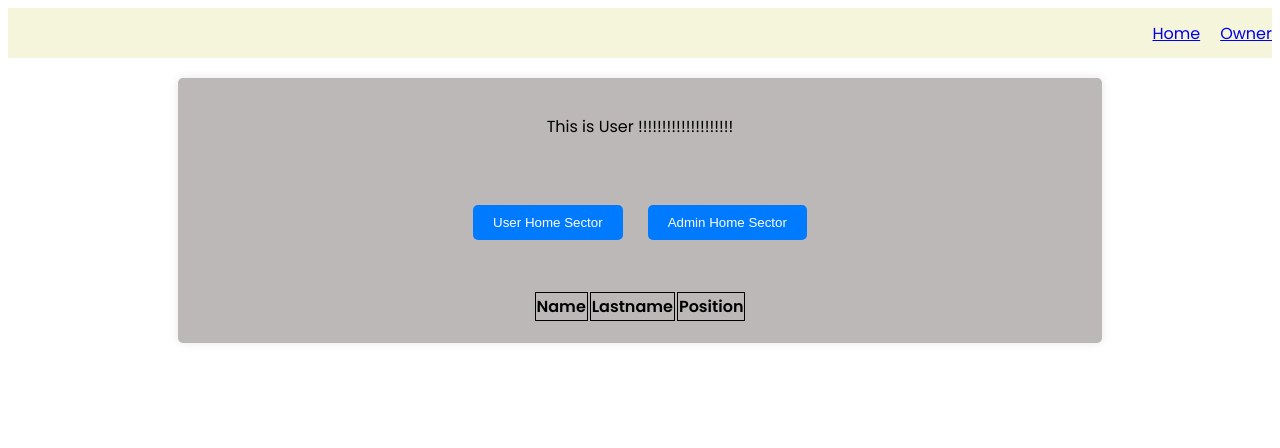
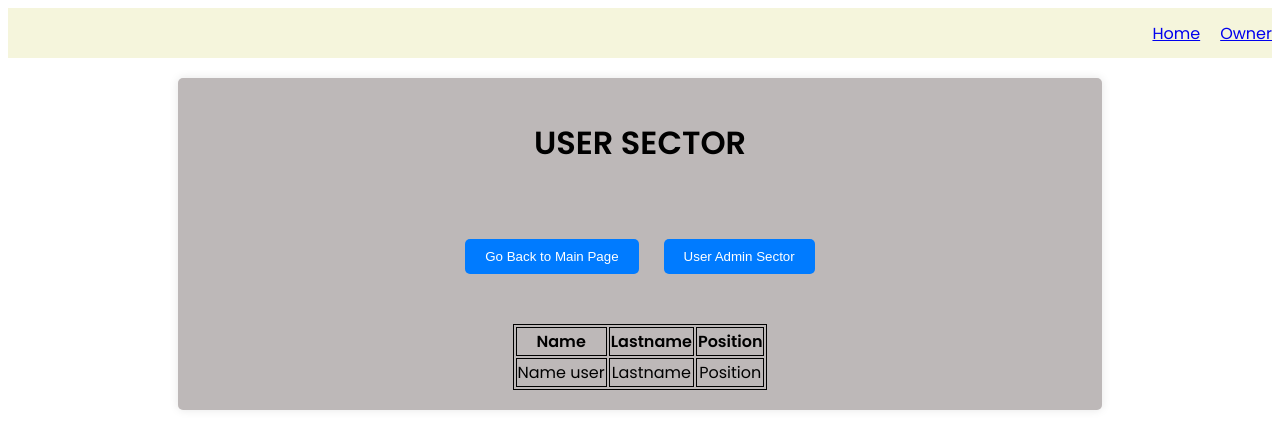
Before and after one commit to Kurootoy/Assessment_react, a React (Vite) app: page /user-home in a window 1280 px wide. Shown: the top 448 px of the page. Built offline with nearby package versions, Linux system fonts and the light colour scheme.

Commit message:
Clean up code

```diff
--- a/Component/Homepage_admin.jsx
+++ b/Component/Homepage_admin.jsx
@@ -1,15 +1,16 @@
+
 import { Link } from "react-router-dom";
 import Layout from "./Layout";
 
-const Homepage_admin = () => {
+const HomepageAdmin = () => {
   return (
     <Layout>
       <div className="homepage">
         <div className="text-box">
-        <h1>HOme ad minnn !!!!!</h1>
+          <h1>Home Admin !!!!!</h1>
           <div className="button-normal">
             <Link to="/">
-            <button>Go Back to mainpage</button>
+              <button>Go Back to Main Page</button>
             </Link>
             <Link to="/user-home">
               <button>User Home Sector</button>
@@ -17,22 +18,32 @@ const Homepage_admin = () => {
           </div>
           <div className="create-user">
             <div className="text-in-admin">
-            <h1>Create user Here</h1>
+              <h1>Create User Here</h1>
             </div>
             <div className="input-admin">
-            <input type="text" placeholder="Name"></input>
-            <input type="text" placeholder="Lastname"></input>
-            <input type="text" placeholder="Position"></input>
+              <input type="text" placeholder="Name" />
+              <input type="text" placeholder="Lastname" />
+              <input type="text" placeholder="Position" />
               <button>Save</button>
             </div>
             <div className="table-admin">
               <table>
+                <thead>
                   <tr>
                     <th>Name</th>
                     <th>Lastname</th>
                     <th>Position</th>
                     <th>Action</th>
                   </tr>
+                </thead>
+                <tbody>
+                  <tr>
+                    <td>Name user</td>
+                    <td>Lastname</td>
+                    <td>Position</td>
+                    <td>Delete</td>
+                  </tr>
+                </tbody>
               </table>
             </div>
           </div>
@@ -41,4 +52,5 @@ const Homepage_admin = () => {
     </Layout>
   );
 };
-export default Homepage_admin;
+
+export default HomepageAdmin;
--- a/Component/Homepage_normal.jsx
+++ b/Component/Homepage_normal.jsx
@@ -1,6 +1,6 @@
 import { Link } from "react-router-dom";
 
-const Homepage_normal = () => {
+const HomepageNormal = () => {
   return (
     <div className="homepage">
       <div className="text-box">
@@ -13,11 +13,12 @@ const Homepage_normal = () => {
             <button>User Home Sector</button>
           </Link>
           <Link to="/add-home-sector">
-            <button>Addmin Home Sector</button>
+            <button>Admin Home Sector</button>
           </Link>
         </div>
       </div>
     </div>
   );
 };
-export default Homepage_normal;
+
+export default HomepageNormal;
--- a/Component/Homepage_user.jsx
+++ b/Component/Homepage_user.jsx
@@ -1,31 +1,43 @@
+
+import { Link } from "react-router-dom";
 import Layout from "./Layout";
-import { Link } from "react-router-dom";
-const Homepage_user = () => {
+
+const HomepageAdmin = () => {
   return (
-    <div>
-      <Layout />
+    <Layout>
       <div className="homepage">
         <div className="text-box">
-        <p>This is User !!!!!!!!!!!!!!!!!!!!</p>
+          <h1>USER SECTOR</h1>
           <div className="button-normal">
-        <Link to="/user-home">
-          <button>User Home Sector</button>
+            <Link to="/">
+              <button>Go Back to Main Page</button>
             </Link>
-          <button>Admin Home Sector</button>
+            <Link to="/add-home-sector">
+              <button>User Admin Sector</button>
+            </Link>
           </div>
-        <div className="Table-user">
-          <table >
+          <div className="table-user">
+            <table>
+              <thead>
                 <tr>
                   <th>Name</th>
                   <th>Lastname</th>
                   <th>Position</th>
                 </tr>
-
+              </thead>
+              <tbody>
+                <tr>
+                  <td>Name user</td>
+                  <td>Lastname</td>
+                  <td>Position</td>
+                </tr>
+              </tbody>
             </table>
           </div>
         </div>
       </div>
-    </div>
+    </Layout>
   );
 };
-export default Homepage_user;
+
+export default HomepageAdmin;
--- a/Component/Owner.jsx
+++ b/Component/Owner.jsx
@@ -1,3 +1,4 @@
+
 import Layout from "./Layout";
 
 const Owner = () => {
@@ -9,12 +10,11 @@ const Owner = () => {
         <div className="img-owner">
           <img
             src="https://platinumlist.net/guide/wp-content/uploads/2023/03/8359_img_worlds_of_adventure-big1613913137.jpg.webp"
-            alt="This is image"
-
-          ></img>
+            alt="This is an image"
+          />
         </div>
         <div>
-          <p>This is paragraph</p>
+          <p>This is a paragraph.</p>
           <p>
             Vulputate congue potenti diam. Velit dictumst convallis ultrices
             egestas facilisi nisi montes tempor porttitor auctor. Nisi accumsan
@@ -31,4 +31,5 @@ const Owner = () => {
     </div>
   );
 };
+
 export default Owner;
--- a/src/main.jsx
+++ b/src/main.jsx
@@ -1,4 +1,3 @@
-
 import ReactDOM from 'react-dom/client'
 import App from './App.jsx'
 import { createBrowserRouter,RouterProvider } from 'react-router-dom';
--- a/src/styles.css
+++ b/src/styles.css
@@ -1,7 +1,8 @@
 /* Common Styles */
-body{
+body {
   font-family: 'Poppins', sans-serif;
 }
+
 nav {
   background-color: beige;
   display: flex;
@@ -52,7 +53,8 @@ nav {
 
 .table-user,
 th,
-tr {
+tr,
+td {
   border: 1px solid black;
 }
 
@@ -64,15 +66,18 @@ button {
   border-radius: 5px;
   cursor: pointer;
 }
-.text-in-admin{
+
+.text-in-admin {
   display: flex;
 }
-.input-admin{
+
+.input-admin {
   display: flex;
-  gap:25px;
+  gap: 25px;
   margin: 20px;
 }
-.table-admin{
+
+.table-admin {
   display: flex;
   justify-content: center;
 }
```
Also changed, not shown: src/App.jsx (+7 -12 lines). Lines whose indentation alone changed are shown as unchanged.
